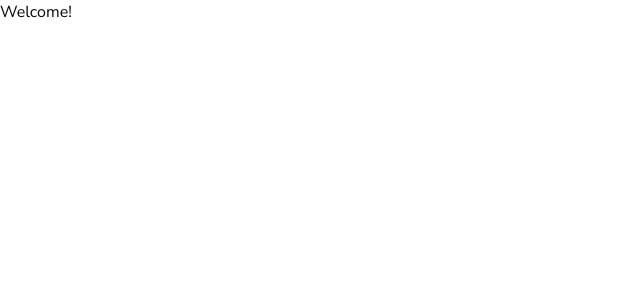
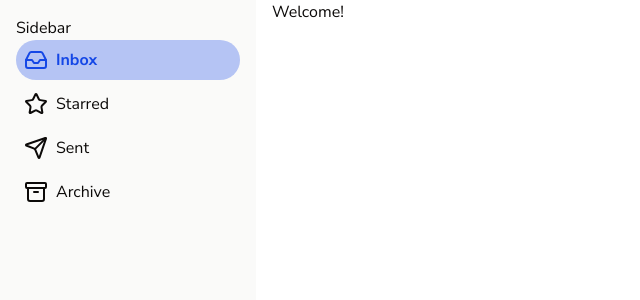
Before and after one commit to rafal-kaminski-columbus/instant-calendar, a Next.js app: page / in a window 1280 px wide. Shown: the top 300 px of the page, without its empty margins (0-640 px from the left). Built offline with nearby package versions, Linux system fonts and the light colour scheme.

Commit message:
feat: sidebar

```diff
--- a/src/app/globals.css
+++ b/src/app/globals.css
@@ -48,12 +48,14 @@
 }
 
 :root {
+  --background: oklch(1 0 0);
+  --foreground: oklch(0.147 0.004 49.25);
   --card: oklch(1 0 0);
   --card-foreground: oklch(0.147 0.004 49.25);
   --popover: oklch(1 0 0);
   --popover-foreground: oklch(0.147 0.004 49.25);
-    --primary: oklch(0.52 0.105 223.128);
-    --primary-foreground: oklch(0.984 0.019 200.873);
+  --primary: oklch(0.488 0.243 264.376);
+  --primary-foreground: oklch(0.97 0.014 254.604);
   --secondary: oklch(0.967 0.001 286.375);
   --secondary-foreground: oklch(0.21 0.006 285.885);
   --muted: oklch(0.97 0.001 106.424);
@@ -64,22 +66,20 @@
   --border: oklch(0.923 0.003 48.717);
   --input: oklch(0.923 0.003 48.717);
   --ring: oklch(0.709 0.01 56.259);
-    --chart-1: oklch(0.865 0.127 207.078);
-    --chart-2: oklch(0.715 0.143 215.221);
-    --chart-3: oklch(0.609 0.126 221.723);
-    --chart-4: oklch(0.52 0.105 223.128);
-    --chart-5: oklch(0.45 0.085 224.283);
-    --radius: 0.45rem;
+  --chart-1: oklch(0.809 0.105 251.813);
+  --chart-2: oklch(0.623 0.214 259.815);
+  --chart-3: oklch(0.546 0.245 262.881);
+  --chart-4: oklch(0.488 0.243 264.376);
+  --chart-5: oklch(0.424 0.199 265.638);
+  --radius: 0.625rem;
   --sidebar: oklch(0.985 0.001 106.423);
   --sidebar-foreground: oklch(0.147 0.004 49.25);
-    --sidebar-primary: oklch(0.609 0.126 221.723);
-    --sidebar-primary-foreground: oklch(0.984 0.019 200.873);
+  --sidebar-primary: oklch(0.546 0.245 262.881);
+  --sidebar-primary-foreground: oklch(0.97 0.014 254.604);
   --sidebar-accent: oklch(0.97 0.001 106.424);
   --sidebar-accent-foreground: oklch(0.216 0.006 56.043);
   --sidebar-border: oklch(0.923 0.003 48.717);
   --sidebar-ring: oklch(0.709 0.01 56.259);
-    --background: oklch(1 0 0);
-    --foreground: oklch(0.147 0.004 49.25);
 }
 
 .dark {
@@ -89,8 +89,8 @@
   --card-foreground: oklch(0.985 0.001 106.423);
   --popover: oklch(0.216 0.006 56.043);
   --popover-foreground: oklch(0.985 0.001 106.423);
-    --primary: oklch(0.45 0.085 224.283);
-    --primary-foreground: oklch(0.984 0.019 200.873);
+  --primary: oklch(0.424 0.199 265.638);
+  --primary-foreground: oklch(0.97 0.014 254.604);
   --secondary: oklch(0.274 0.006 286.033);
   --secondary-foreground: oklch(0.985 0 0);
   --muted: oklch(0.268 0.007 34.298);
@@ -101,15 +101,15 @@
   --border: oklch(1 0 0 / 10%);
   --input: oklch(1 0 0 / 15%);
   --ring: oklch(0.553 0.013 58.071);
-    --chart-1: oklch(0.865 0.127 207.078);
-    --chart-2: oklch(0.715 0.143 215.221);
-    --chart-3: oklch(0.609 0.126 221.723);
-    --chart-4: oklch(0.52 0.105 223.128);
-    --chart-5: oklch(0.45 0.085 224.283);
+  --chart-1: oklch(0.809 0.105 251.813);
+  --chart-2: oklch(0.623 0.214 259.815);
+  --chart-3: oklch(0.546 0.245 262.881);
+  --chart-4: oklch(0.488 0.243 264.376);
+  --chart-5: oklch(0.424 0.199 265.638);
   --sidebar: oklch(0.216 0.006 56.043);
   --sidebar-foreground: oklch(0.985 0.001 106.423);
-    --sidebar-primary: oklch(0.715 0.143 215.221);
-    --sidebar-primary-foreground: oklch(0.302 0.056 229.695);
+  --sidebar-primary: oklch(0.623 0.214 259.815);
+  --sidebar-primary-foreground: oklch(0.97 0.014 254.604);
   --sidebar-accent: oklch(0.268 0.007 34.298);
   --sidebar-accent-foreground: oklch(0.985 0.001 106.423);
   --sidebar-border: oklch(1 0 0 / 10%);
@@ -123,7 +123,8 @@
   body {
     @apply bg-background text-foreground;
   }
-  button:not(:disabled), [role="button"]:not(:disabled) {
+  button:not(:disabled),
+  [role="button"]:not(:disabled) {
     cursor: pointer;
   }
   html {
--- a/src/app/layout.tsx
+++ b/src/app/layout.tsx
@@ -1,8 +1,8 @@
 import type { Metadata } from "next";
 import { Geist, Geist_Mono, Nunito_Sans } from "next/font/google";
 import "./globals.css";
+import { Sidebar } from "@/components/organisms/Sidebar/Sidebar";
 import { cn } from "@/lib/utils";
-import { Button } from "@base-ui/react";
 
 const nunitoSans = Nunito_Sans({ subsets: ["latin"], variable: "--font-sans" });
 
@@ -25,6 +25,7 @@ export default function RootLayout({ children }: LayoutProps<"/">) {
   return (
     <html
       lang="en"
+      dir="ltr"
       className={cn(
         "h-full",
         "antialiased",
@@ -34,7 +35,10 @@ export default function RootLayout({ children }: LayoutProps<"/">) {
         nunitoSans.variable,
       )}
     >
-      <body className="min-h-full flex flex-col">{children}</body>
+      <body className="min-h-full flex gap-4">
+        <Sidebar />
+        <main className="flex-1 bg-background">{children}</main>
+      </body>
     </html>
   );
 }
--- /dev/null
+++ b/src/components/organisms/Sidebar/Sidebar.tsx
@@ -0,0 +1,47 @@
+"use client";
+import { usePathname } from "next/navigation";
+import type { Tab } from "@/lib/types";
+import { SidebarTab } from "./SidebarTab";
+
+export function Sidebar() {
+  const tabs: Tab[] = [
+    {
+      name: "Inbox",
+      href: "/",
+      iconName: "inbox",
+    },
+    {
+      name: "Starred",
+      href: "/starred",
+      iconName: "star",
+    },
+    {
+      name: "Sent",
+      href: "/sent",
+      iconName: "send",
+    },
+    {
+      name: "Archive",
+      href: "/archived",
+      iconName: "archive",
+    },
+  ];
+
+  const pathName = usePathname();
+
+  const activeRoute = tabs.find((tab) => tab.href === pathName);
+
+  return (
+    <aside className="w-64 min-h-full bg-sidebar p-4">
+      <h2>Sidebar</h2>
+      <nav>
+        <ul className="flex flex-col gap-1">
+          {tabs.map((tab) => {
+            const isActive = activeRoute?.href === tab.href;
+            return <SidebarTab key={tab.href} tab={tab} isActive={isActive} />;
+          })}
+        </ul>
+      </nav>
+    </aside>
+  );
+}
--- /dev/null
+++ b/src/components/organisms/Sidebar/SidebarTab.tsx
@@ -0,0 +1,28 @@
+import { DynamicIcon } from "lucide-react/dynamic";
+import Link from "next/link";
+import type { Tab } from "@/lib/types";
+import { cn } from "@/lib/utils";
+
+interface SidebarTabProps {
+  tab: Tab;
+  isActive?: boolean;
+}
+
+export function SidebarTab({ tab, isActive }: SidebarTabProps) {
+  return (
+    <li>
+      <Link
+        href={tab.href}
+        className={cn(
+          "flex items-center gap-2 p-2 rounded-full",
+          isActive
+            ? "bg-primary/30 text-primary font-bold"
+            : "bg-transparent hover:bg-sidebar-ring/50",
+        )}
+      >
+        <DynamicIcon name={tab.iconName} size={24} />
+        <h2 className="icon">{tab.name}</h2>
+      </Link>
+    </li>
+  );
+}
--- /dev/null
+++ b/src/lib/types.ts
@@ -0,0 +1,7 @@
+import type { IconName } from "lucide-react/dynamic";
+
+export interface Tab {
+  name: string;
+  href: string;
+  iconName: IconName;
+}
--- a/src/lib/utils.ts
+++ b/src/lib/utils.ts
@@ -1 +1 @@
-export { cn } from "cn"
+export { cn } from "cn";
```
Also changed, not shown: src/components/ui/button.tsx (+7 -7 lines). Lines whose indentation alone changed are shown as unchanged.
